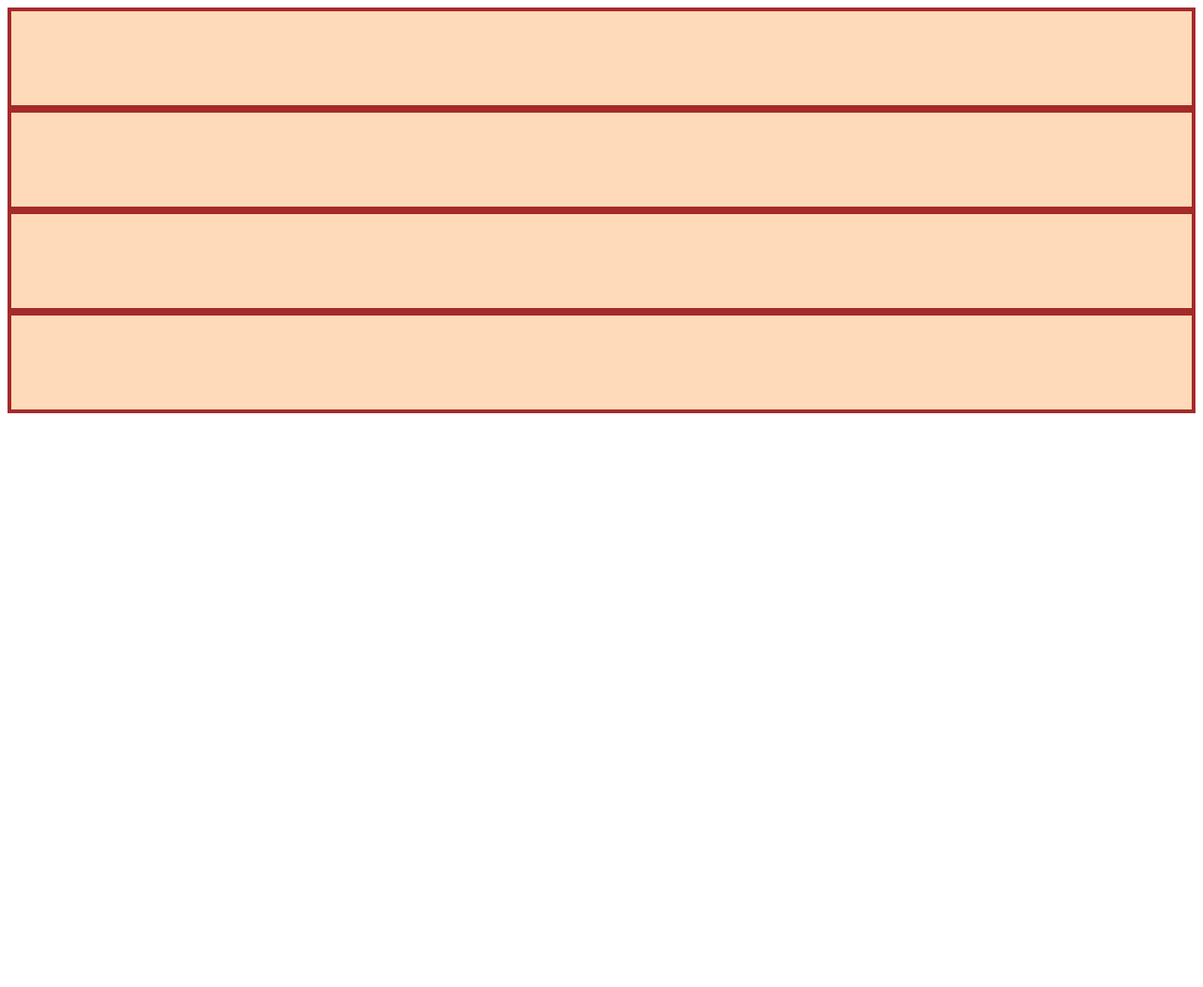
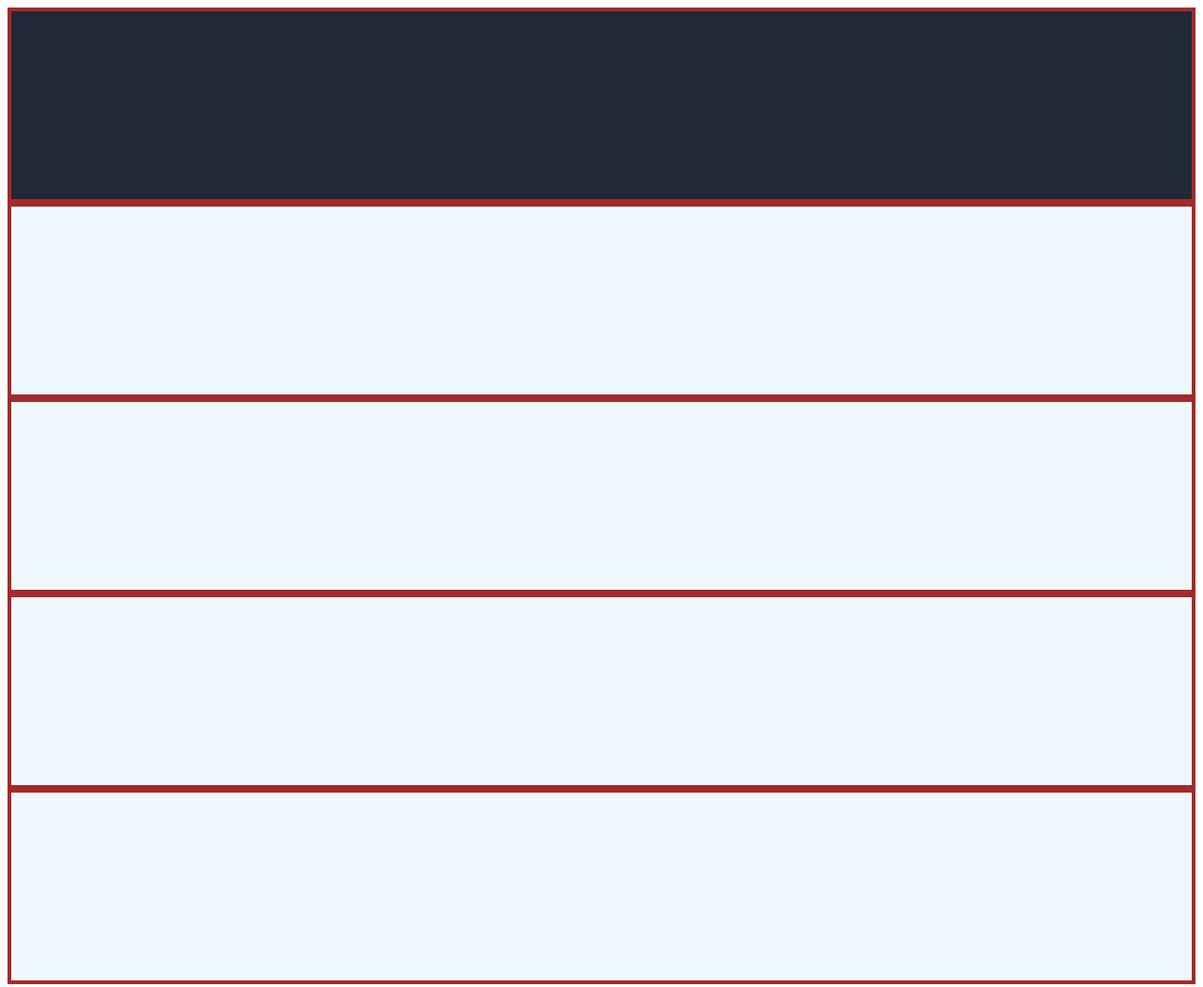
Before and after one commit to pandaacolori/perestrojka_test, a plain HTML site: page index.html in a window 1280 px wide. Shown: the whole page at 94% size. Before the commit the page ends 800 px from the top, so only its background shows below. Drawn offline with Linux system fonts and the light colour scheme.

Commit message:
start making layout

```diff
--- a/index.html
+++ b/index.html
@@ -11,5 +11,6 @@
       <div class='information'></div>
       <div class='quote'></div>
       <div class='signup'></div>
+      <div class='copyright'></div>
     </div>
 </body>
--- a/style.css
+++ b/style.css
@@ -2,13 +2,13 @@
   display: flex;
   flex-direction: column;
   background-color: aliceblue;
+  align-self: stretch;
 }
 .flex-container div {
-  background: peachpuff;
   border: 4px solid brown;
-  height: 100px;
+  height: 200px;
   flex: 1 1 auto
 }
 .flex-container .header-container {
-  background-color:1f2937;
+  background: #1f2937;
 }
```
